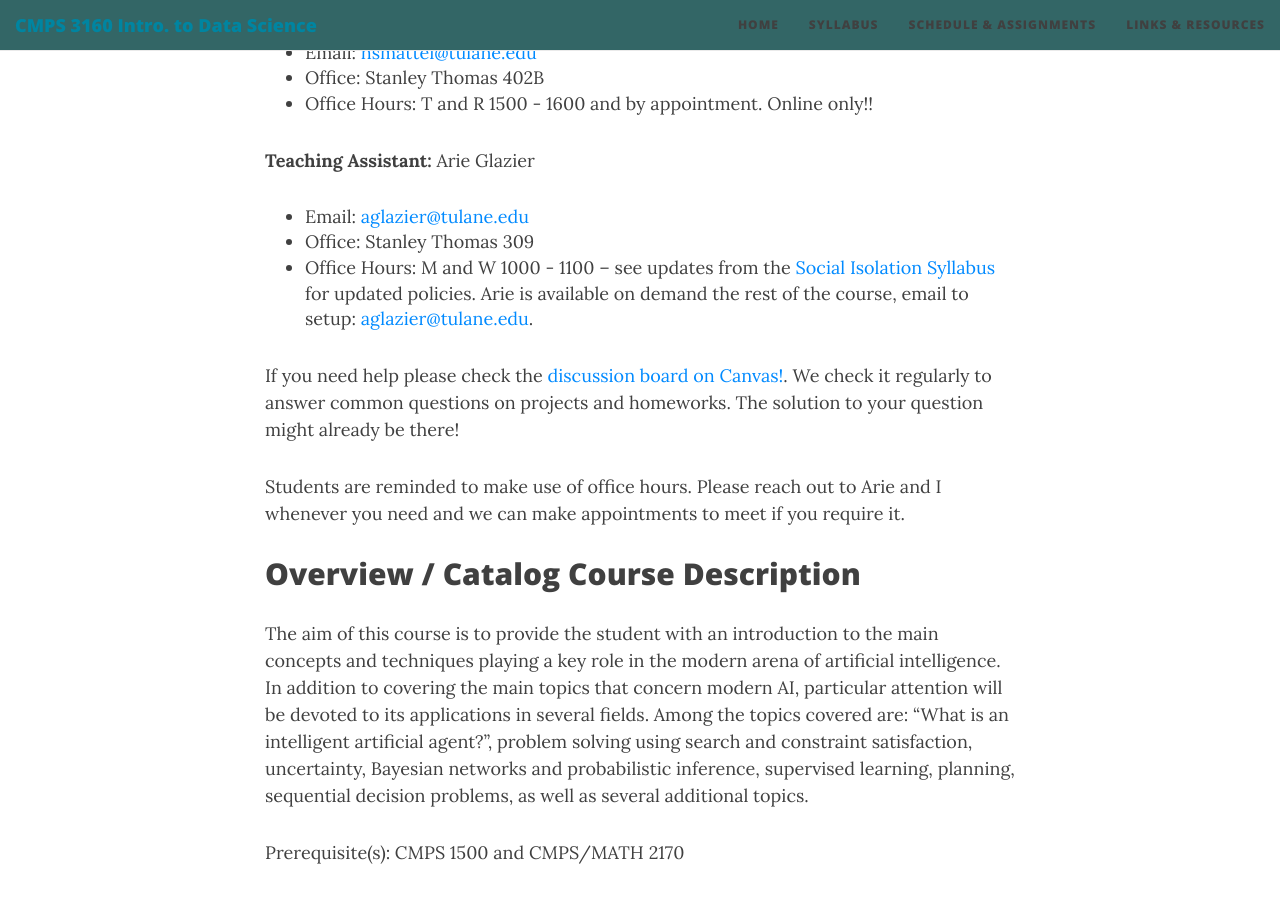
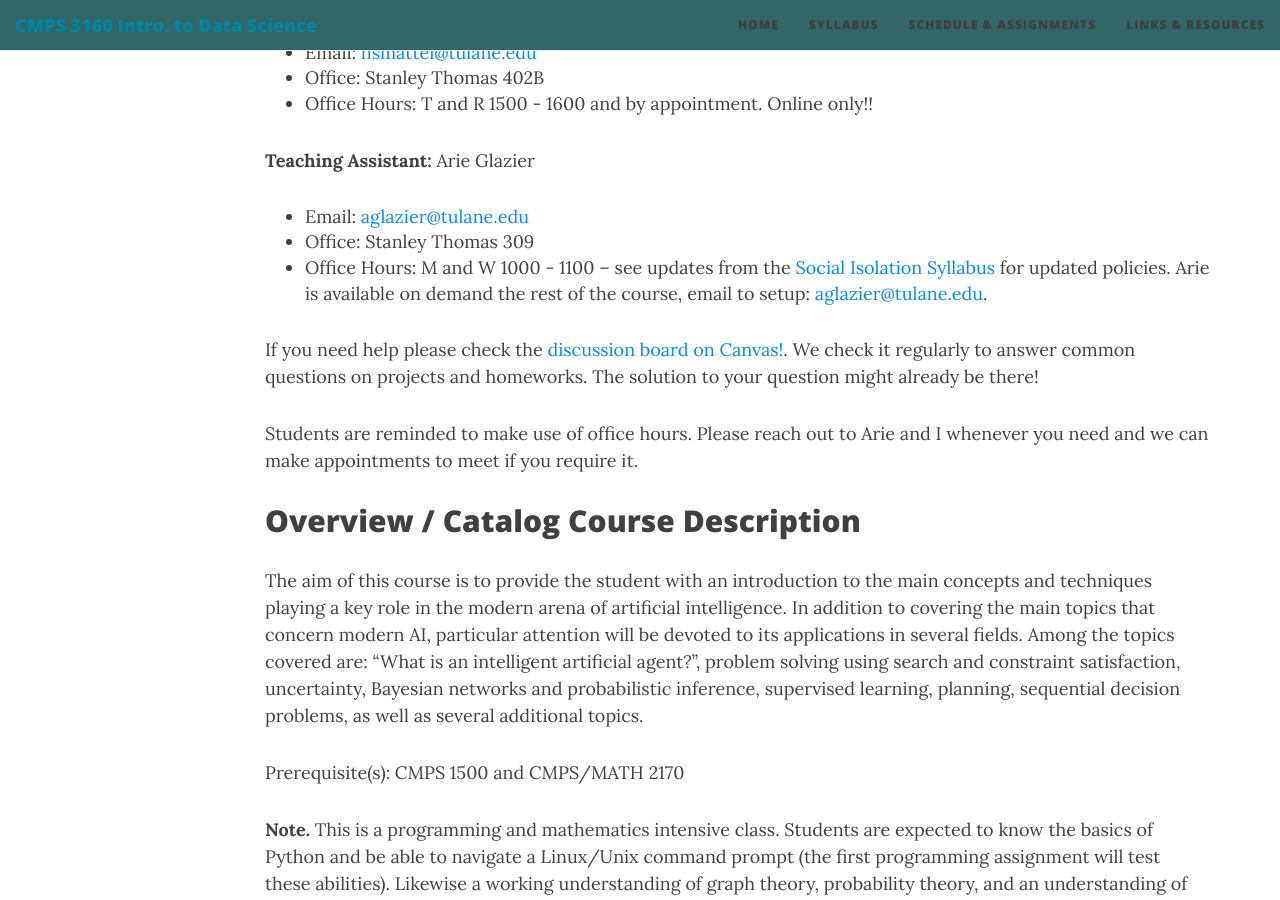
Before and after one commit to nmattei/cmps3160, a Jekyll site: the page built from index.md, in a window 1280 px wide and 900 px high, scrolled down 776 px. Built offline with Jekyll 4.4.1, drawn with Linux system fonts in a browser that asks for light colours; nearby versions of some CDN libraries.

Commit message:
more updates

```diff
--- a/_layouts/page.html
+++ b/_layouts/page.html
@@ -6,7 +6,7 @@
 
 <div class="container" role="main">
   <div class="row">
-    <div class="col-lg-8 col-lg-offset-2 col-md-10 col-md-offset-1">
+    <div class="col-lg-10 col-lg-offset-2 col-md-10 col-md-offset-1">
       {{ content }}
 	    {% if page.comments %}
         <div class="disqus-comments">
```
Also changed, not shown: README.md.
